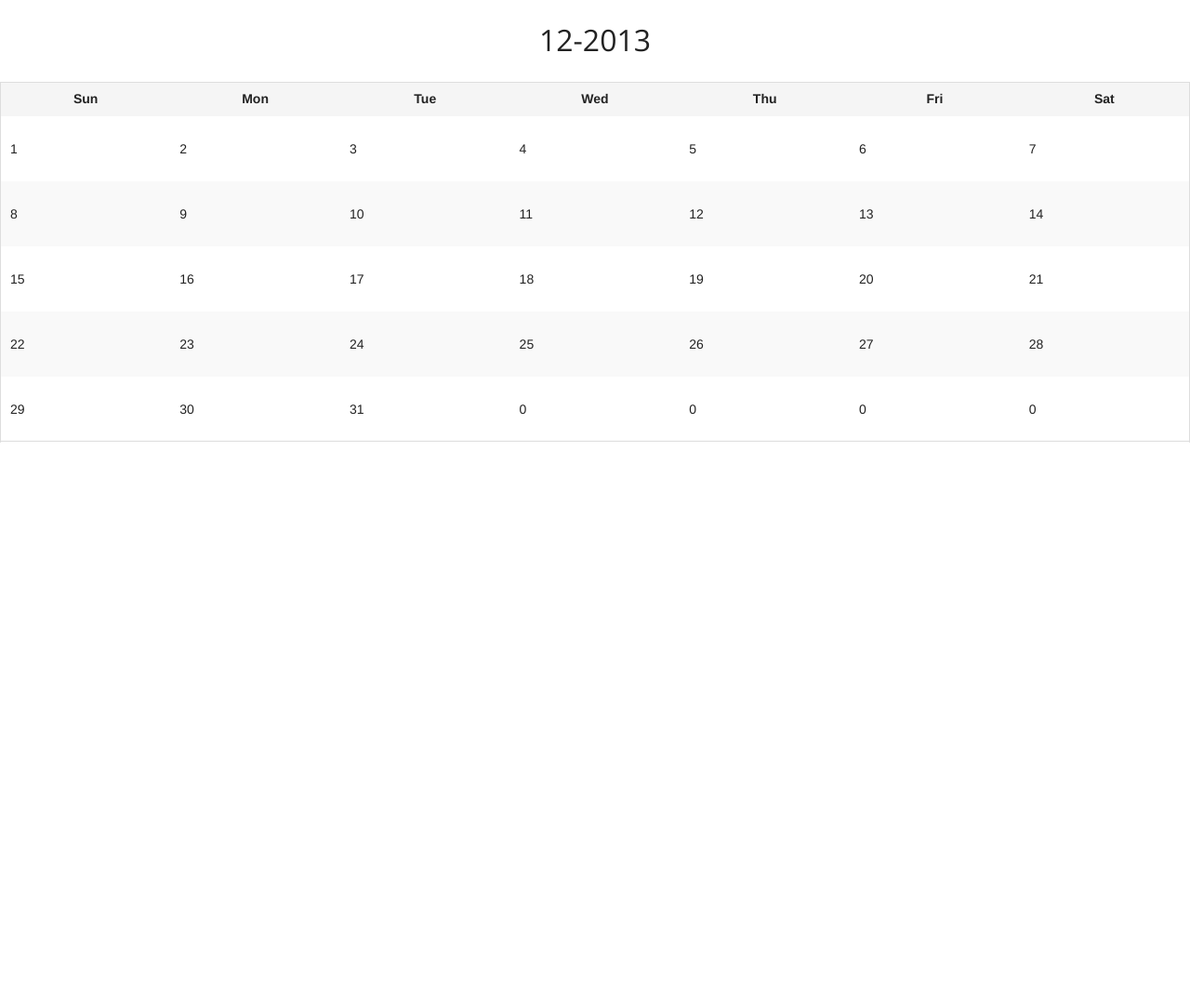
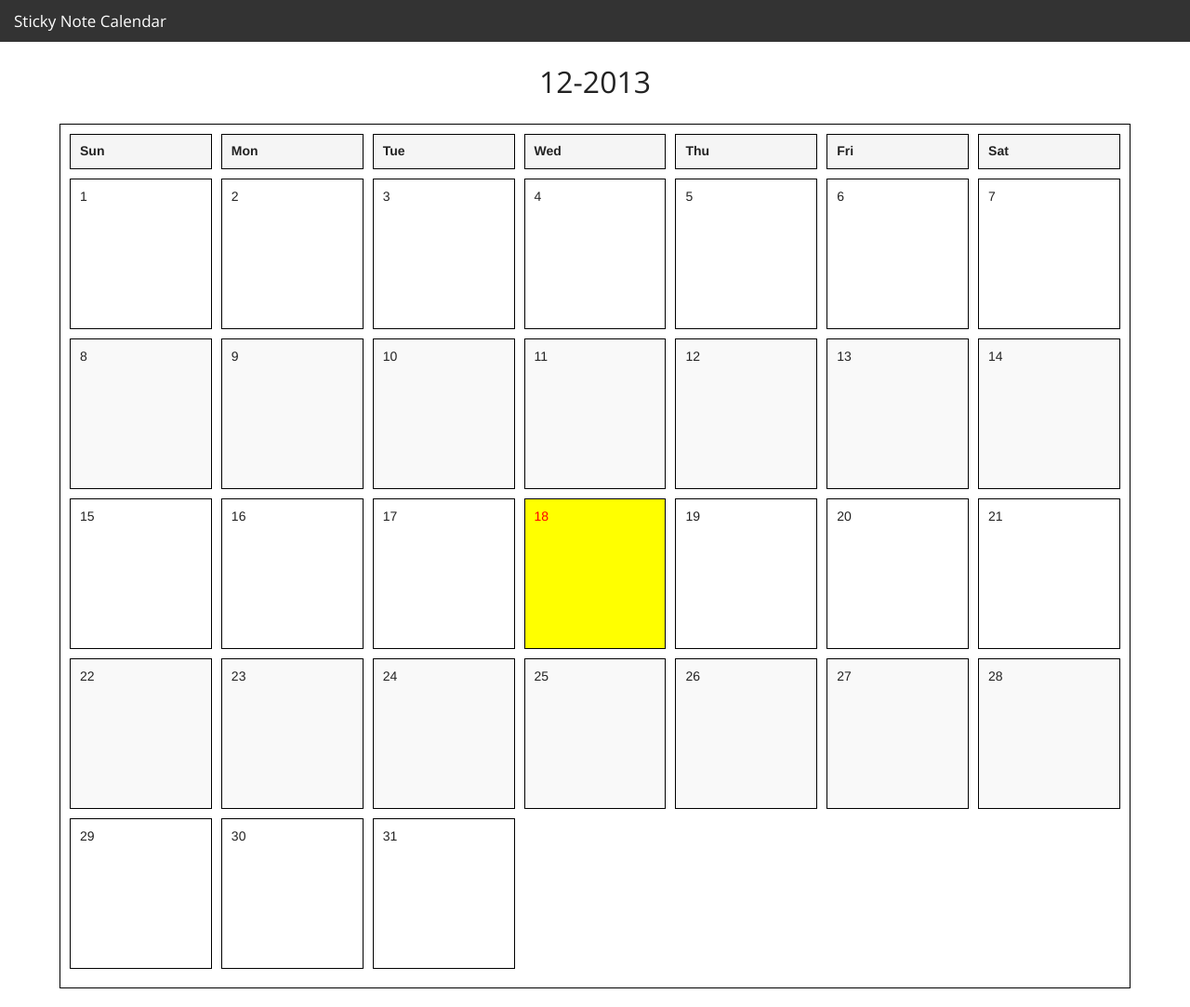
Before and after one commit to Digger-McAdams/StickyNotes, a Django app: page /calendar/month/ in a window 1280 px wide. Shown: the whole page at 93% size. Before the commit the page ends 476 px from the top, so only its background shows below. Run offline with Django 3.2, Linux system fonts and the light colour scheme.

Commit message:
Format css  calendar

```diff
--- /dev/null
+++ b/Stickynotes/templates/Stickynotes/base.html
@@ -0,0 +1,24 @@
+<!DOCTYPE html>
+{% load static %}
+<html>
+	<head>
+		<title>Calendar</title>
+		<link rel="stylesheet" href="{% static "css/foundation.css" %}"/>
+		<link rel="stylesheet" href="{% static "css/foundation.min.css" %}"/>
+		<link rel="stylesheet" href="{% static "css/normalize.css" %}"/>
+		<link rel="stylesheet" href="{% static "css/calendar.css" %}"/>
+	</head>
+	<body>
+		<nav class="top-bar" data-topbar>
+			<ul class="title-area">
+				<li class="name">
+					<h1><a href="#">Sticky Note Calendar</a></h1>
+				</li>
+			</ul>
+		</nav>
+		{% block calendar_block %}
+
+		{% endblock %}
+
+	</body>
+</html>
--- a/Stickynotes/templates/Stickynotes/month.html
+++ b/Stickynotes/templates/Stickynotes/month.html
@@ -1,35 +1,37 @@
-<!DOCTYPE html>
-{% load static %}
-<html>
-	<head>
-		<title>Calendar</title>
-		<link rel="stylesheet" href="{% static "css/foundation.css" %}"/>
-		<link rel="stylesheet" href="{% static "css/foundation.min.css" %}"/>
-		<link rel="stylesheet" href="{% static "css/normalize.css" %}"/>
-	</head>
-	<body>
+{% extends 'Stickynotes/base.html' %}
+{% block calendar_block %}
+	<div id="calendar">
 		<center><h1>{{month}}-{{year}}</h1></center>
-		<div>
-			<table width="100%">
+		<table width="90%">
 			<thead>
-					<th><center>Sun</center></th>
-					<th><center>Mon</center></th>
-					<th><center>Tue</center></th>
-					<th><center>Wed</center></th>
-					<th><center>Thu</center></th>
-					<th><center>Fri</center></th>
-					<th><center>Sat</center></th>
+				<th>Sun</th>
+				<th>Mon</th>
+				<th>Tue</th>
+				<th>Wed</th>
+				<th>Thu</th>
+				<th>Fri</th>
+				<th>Sat</th>
 			</thead>
 			<tbody>
 				{% for week in month_days %}
 					<tr>
 					{% for day in week %}
-							<td width="70" height="70">{{day}}</td>
+
+						<td class="{%if day == 18 %}
+								test date
+							   {% elif day == 0 %}
+								empty
+							   {% else %}
+								date
+							   {% endif %}">
+							{% if day != 0 %}
+								{{day}}
+							{% endif %}
+						</td>
 					{% endfor %}
 					</tr>
 				{% endfor %}
 			</tbody>
 		</table>
 	</div>
-	</body>
-</html>
+{% endblock %}
--- a/static/css/calendar.css
+++ b/static/css/calendar.css
@@ -0,0 +1,33 @@
+table
+{
+	margin-left:5%;
+	margin-right:5%;
+	border-collapse:separate;
+	border-spacing:10px;
+	table-layout:fixed;
+	border-color:black;
+}
+th
+{
+	border: 1px solid black;
+}
+.date
+{
+
+	height:162px;
+	border:1px solid black;
+	vertical-align:top;
+}
+.test
+{
+	color:red;
+	padding:-10px;
+	background-color:yellow;
+}
+.empty
+{
+
+}
+#calendar
+{
+}
```
Also changed, not shown: 3 other files. Lines whose indentation alone changed are shown as unchanged.
